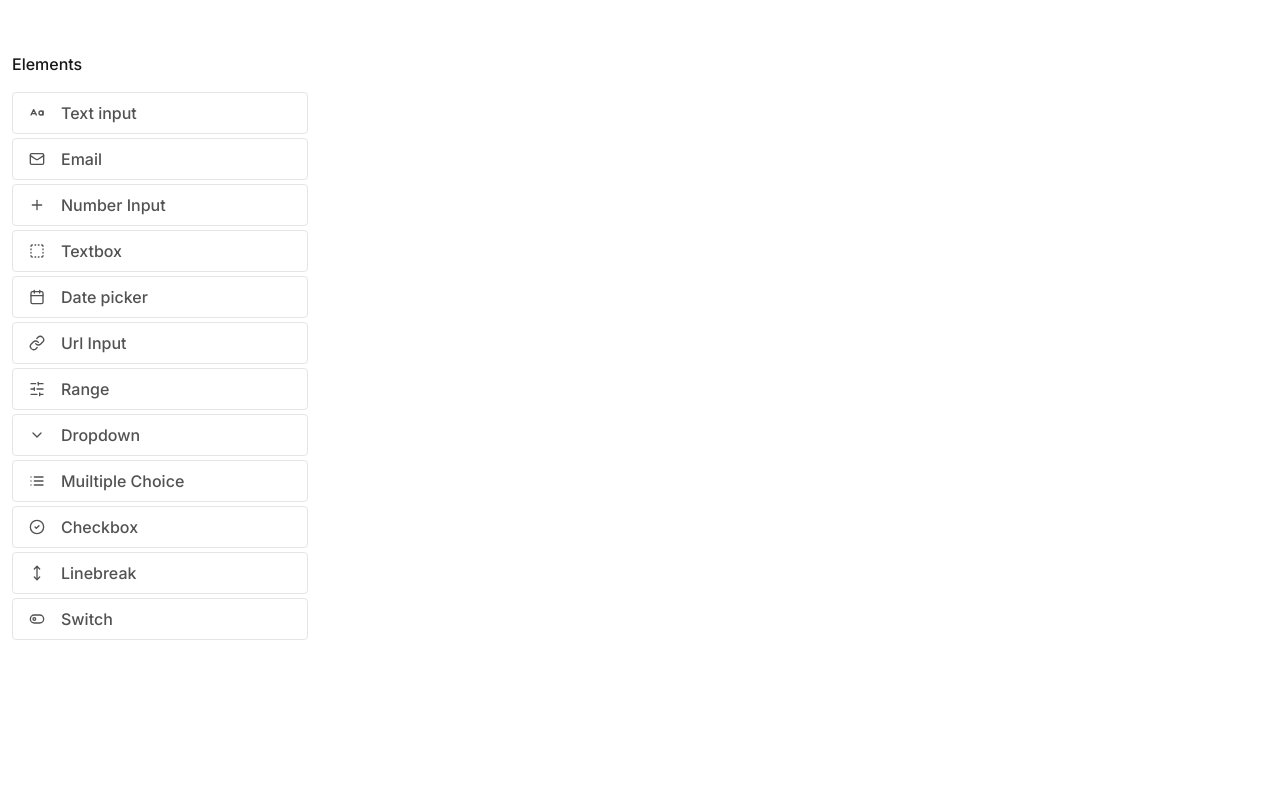
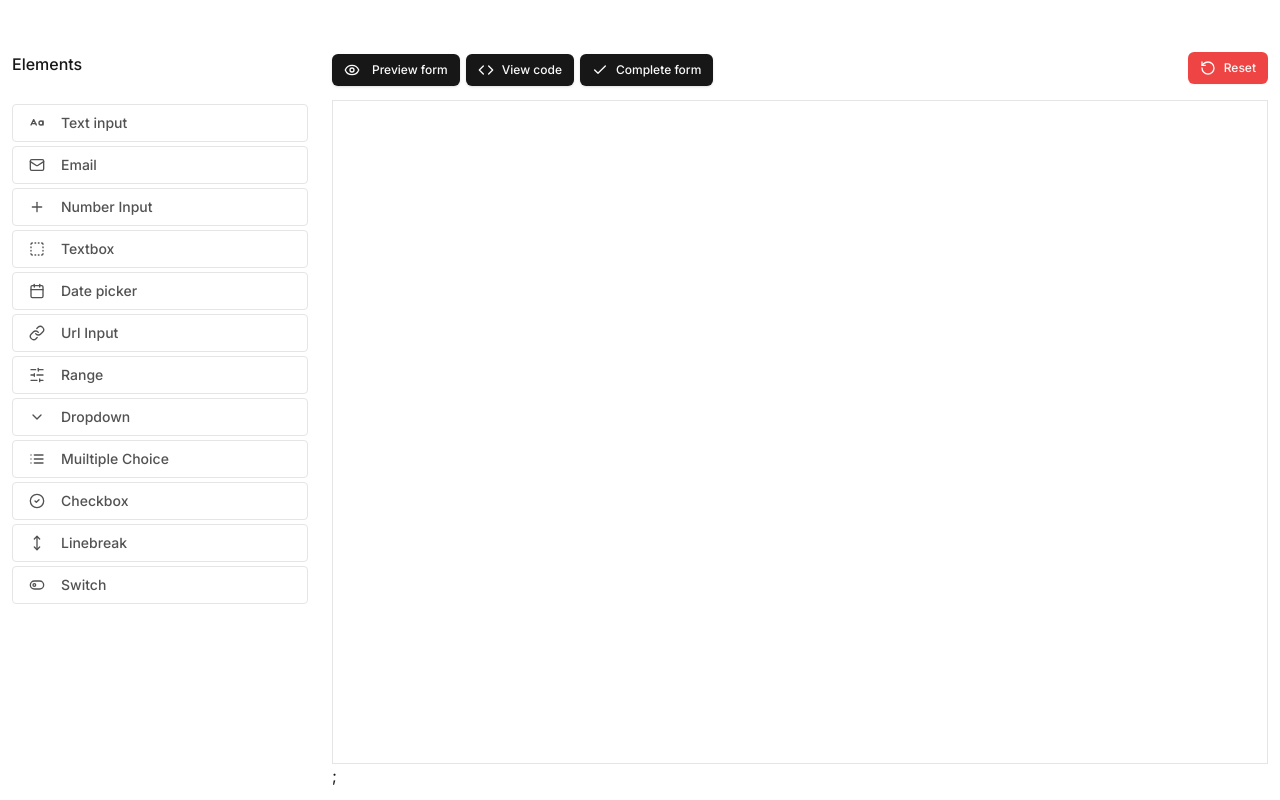
Before and after one commit to Jeff-Maina/form-builder, a Next.js app: page / in a window 1280 px wide. Built offline with nearby package versions, Linux system fonts and the light colour scheme.

Commit message:
add edit box

```diff
--- a/package.json
+++ b/package.json
@@ -10,6 +10,7 @@
   },
   "dependencies": {
     "@radix-ui/react-icons": "^1.3.0",
+    "@radix-ui/react-slot": "^1.1.0",
     "class-variance-authority": "^0.7.0",
     "clsx": "^2.1.1",
     "framer-motion": "^11.5.4",
--- /dev/null
+++ b/src/app/_components/editbox.tsx
@@ -0,0 +1,32 @@
+import { Button } from "@/components/ui/button";
+import { Check, Code, Eye, RotateCcw, Scan } from "lucide-react";
+
+const Editbox = () => {
+  return (
+    <div className="w-full h-full pt-10 flex flex-col">
+      <nav className="w-full h-10 mb-3 flex justify-between">
+        <div className="flex items-center gap-1.5">
+          <Button size={"sm"} className="gap-3 flex">
+            <Eye size={16} />
+            Preview form
+          </Button>
+          <Button size={"sm"} className="gap-2 font-medium flex">
+            <Code size={16} />
+            View code
+          </Button>{" "}
+          <Button size={"sm"} className="gap-2 font-medium flex">
+            <Check size={16} />
+            Complete form
+          </Button>
+        </div>
+        <Button size={"sm"} variant="destructive" className="gap-2 font-medium flex">
+          <RotateCcw size={16} />
+          Reset
+        </Button>
+      </nav>
+      <div className="w-full h-full border"></div>;
+    </div>
+  );
+};
+
+export default Editbox;
--- a/src/app/_components/sidebar.tsx
+++ b/src/app/_components/sidebar.tsx
@@ -5,13 +5,13 @@
 const Sidebar = () => {
   return (
     <aside className="w-full h-full rounded-md pt-10">
-      <h1 className="font-medium mb-4">Elements</h1>
+      <h1 className="font-medium mb-7">Elements</h1>
       <div className="flex flex-col gap-1">
         {elements.map((element, index) => {
           return (
             <button
               key={index}
-              className="flex p-2 pl-4 border w-full rounded items-center gap-4  font-medium text-neutral-600  hover:bg-black hover:border-black  hover:text-white transition-all duration-100"
+              className="text-sm flex p-2 pl-4 border w-full rounded items-center gap-4  font-medium text-neutral-600  hover:bg-black hover:border-black  hover:text-white transition-all duration-100"
             >
               {element.icon}
               {element.label}
--- a/src/app/page.tsx
+++ b/src/app/page.tsx
@@ -1,3 +1,4 @@
+import Editbox from "./_components/editbox";
 import Sidebar from "./_components/sidebar";
 
 export default function Home() {
@@ -6,7 +7,9 @@
       <div className="h-full col-span-1 p-3">
         <Sidebar />
       </div>
-      <div className="h-full col-span-3"></div>
+      <div className="h-full col-span-3 p-3">
+        <Editbox />
+      </div>
     </div>
   );
 }
--- /dev/null
+++ b/src/components/ui/button.tsx
@@ -0,0 +1,57 @@
+import * as React from "react"
+import { Slot } from "@radix-ui/react-slot"
+import { cva, type VariantProps } from "class-variance-authority"
+
+import { cn } from "@/lib/utils"
+
+const buttonVariants = cva(
+  "inline-flex items-center justify-center whitespace-nowrap rounded-md text-sm font-medium transition-colors focus-visible:outline-none focus-visible:ring-1 focus-visible:ring-ring disabled:pointer-events-none disabled:opacity-50",
+  {
+    variants: {
+      variant: {
+        default:
+          "bg-primary text-primary-foreground shadow hover:bg-primary/90",
+        destructive:
+          "bg-destructive text-destructive-foreground shadow-sm hover:bg-destructive/90",
+        outline:
+          "border border-input bg-background shadow-sm hover:bg-accent hover:text-accent-foreground",
+        secondary:
+          "bg-secondary text-secondary-foreground shadow-sm hover:bg-secondary/80",
+        ghost: "hover:bg-accent hover:text-accent-foreground",
+        link: "text-primary underline-offset-4 hover:underline",
+      },
+      size: {
+        default: "h-9 px-4 py-2",
+        sm: "h-8 rounded-md px-3 text-xs",
+        lg: "h-10 rounded-md px-8",
+        icon: "h-9 w-9",
+      },
+    },
+    defaultVariants: {
+      variant: "default",
+      size: "default",
+    },
+  }
+)
+
+export interface ButtonProps
+  extends React.ButtonHTMLAttributes<HTMLButtonElement>,
+    VariantProps<typeof buttonVariants> {
+  asChild?: boolean
+}
+
+const Button = React.forwardRef<HTMLButtonElement, ButtonProps>(
+  ({ className, variant, size, asChild = false, ...props }, ref) => {
+    const Comp = asChild ? Slot : "button"
+    return (
+      <Comp
+        className={cn(buttonVariants({ variant, size, className }))}
+        ref={ref}
+        {...props}
+      />
+    )
+  }
+)
+Button.displayName = "Button"
+
+export { Button, buttonVariants }
```
Also changed, not shown: 1 other file (tests, documents, lock files or other folders).
